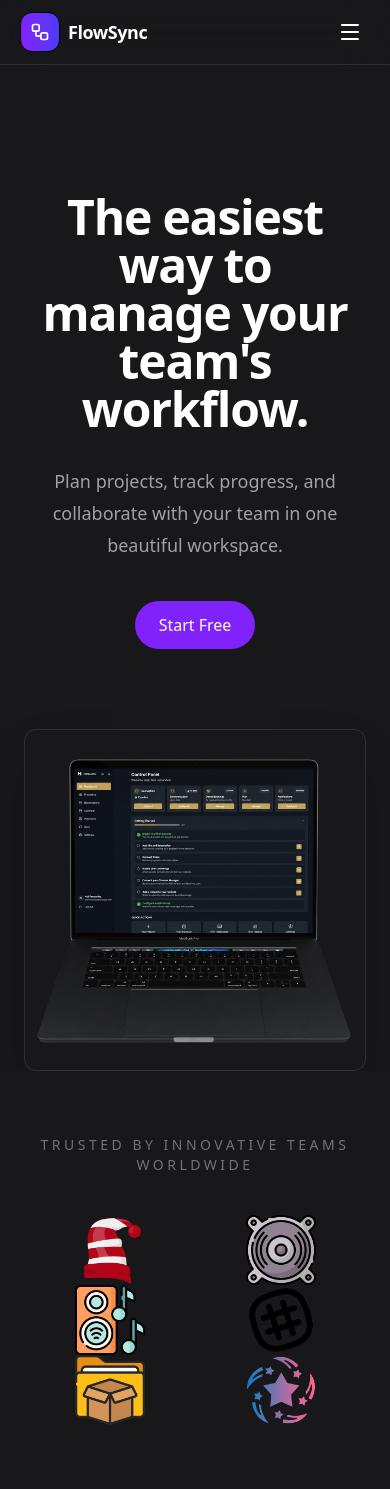
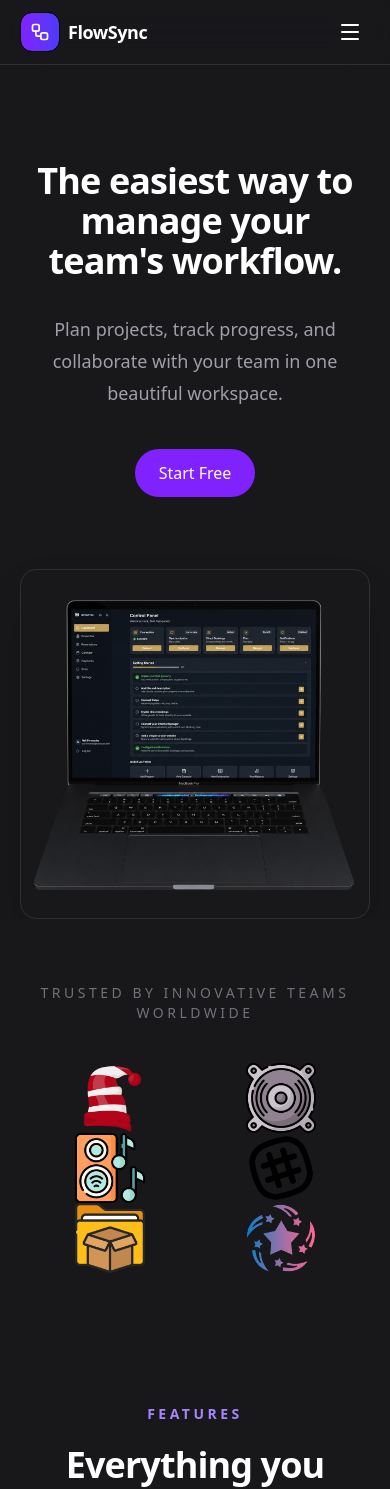
Before and after one commit to wwilliamsantana/flowsync, a Next.js app: page / in a window 390 px wide. Shown: the top 1489 px of the page. Built offline with nearby package versions, Linux system fonts and the light colour scheme.

Commit message:
polished: Hero + Responsive

```diff
--- a/src/components/sections/Hero.tsx
+++ b/src/components/sections/Hero.tsx
@@ -6,13 +6,13 @@
 
 export default function Hero() {
   return (
-    <section className="relative overflow-hidden bg-zinc-900 pt-32">
-      <div className="mx-auto flex max-w-7xl flex-col items-center px-6 text-center lg:px-8">
+    <section className="relative overflow-hidden min-h-screen bg-zinc-900 pt-24 lg:pt-32">
+      <div className="mx-auto flex max-w-7xl flex-col items-center px-5 text-center md:px-6 lg:px-8">
         <motion.h1
           initial={{ opacity: 0, y: 25 }}
           animate={{ opacity: 1, y: 0 }}
-          transition={{ delay: 0.1 }}
-          className="max-w-4xl text-5xl font-bold tracking-tight text-white md:text-6xl lg:text-7xl"
+          transition={{ delay: 0.5 }}
+          className="max-w-4xl text-4xl font-bold tracking-tight text-white sm:text-5xl md:text-6xl lg:text-7xl"
         >
           {heroContent.title}
         </motion.h1>
@@ -20,7 +20,7 @@
         <motion.p
           initial={{ opacity: 0, y: 25 }}
           animate={{ opacity: 1, y: 0 }}
-          transition={{ delay: 0.2 }}
+          transition={{ delay: 0.5 }}
           className="mt-8 max-w-2xl text-lg leading-8 text-zinc-400"
         >
           {heroContent.subtitle}
@@ -29,8 +29,8 @@
         <motion.div
           initial={{ opacity: 0, y: 25 }}
           animate={{ opacity: 1, y: 0 }}
-          transition={{ delay: 0.3 }}
-          className="mt-10 "
+          transition={{ delay: 0.5 }}
+          className="mt-10 flex flex-col gap-4 sm:flex-row"
         >
           <button className="rounded-full bg-violet-600 px-6 py-3 font-medium text-white transition  hover:scale-[1.03]">
             {heroContent.primaryButton}
@@ -40,13 +40,13 @@
         <motion.div
           initial={{ opacity: 0, y: 60 }}
           animate={{ opacity: 1, y: 0 }}
-          transition={{ delay: 0.4, duration: 0.7 }}
-          className=" w-full mt-20"
+          transition={{ delay: 0.5, duration: 0.7 }}
+          className=" w-full mt-18 lg:mt-20"
         >
           <Image
             src="/bg.png"
             alt="FlowSync Dashboard"
-            className="rounded-xl border border-white/10 shadow-2xl"
+            className="rounded-2xl border border-white/10 shadow-2xl"
             width={1400}
             height={700}
             priority
```
